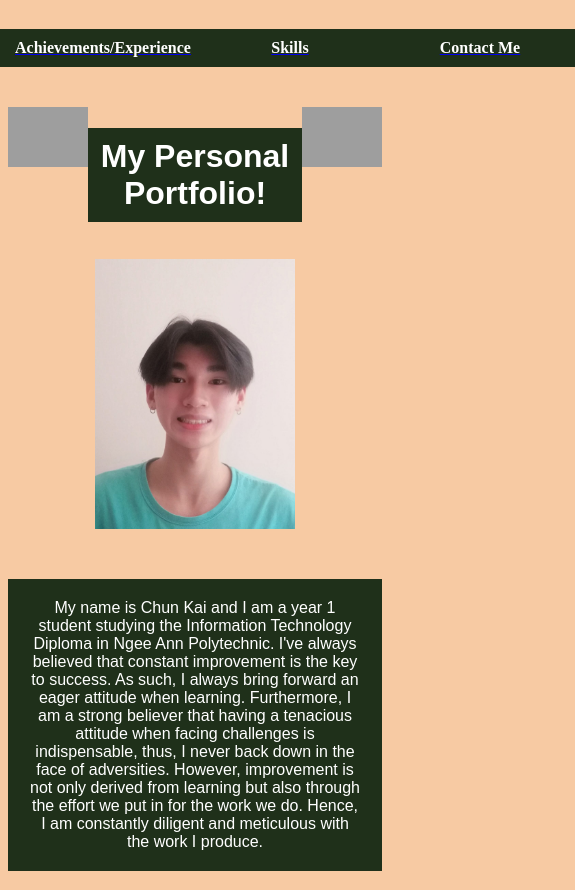
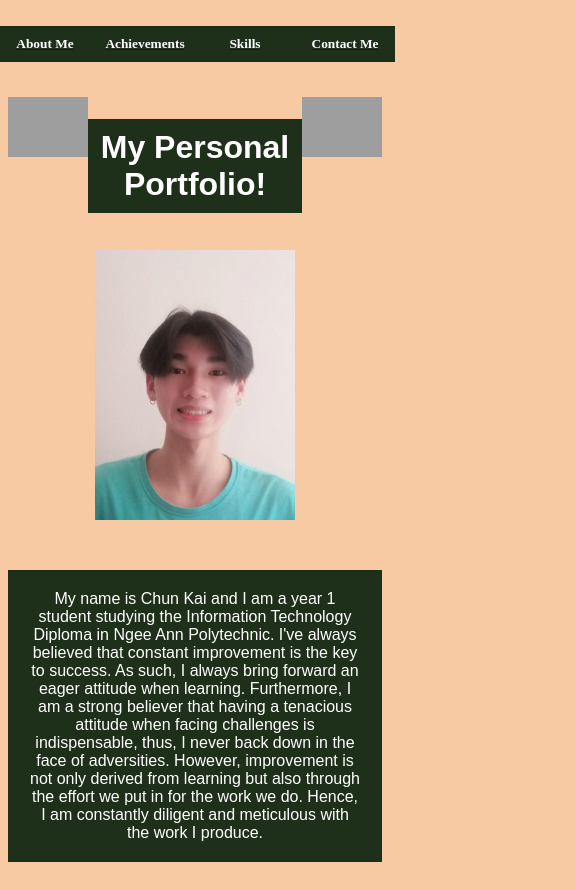
Before and after one commit to ChunKaii/ID-Assignment-1, a plain HTML site: page Html files/index page 1.html in a window 390 px wide. Shown: the top 890 px of the page, 575 px wide, since content can reach past the window. Drawn offline with Linux system fonts and the light colour scheme; grey boxes are pictures that could not be loaded.

Commit message:
Added media query and changed directory words

```diff
--- a/CSS files/style.css
+++ b/CSS files/style.css
@@ -59,3 +59,13 @@ label {
     display: flex;
     justify-content: space-around;
 }
+@media screen and (max-width: 576px) {
+    .directory-box{
+        text-align: center;
+        background-color: #1F301A;
+        color: white;
+        width: 80px;
+        padding: 10px;
+        font-size: smaller;
+    }
+}
--- a/Html files/index page 1.html
+++ b/Html files/index page 1.html
@@ -11,7 +11,7 @@
                 <h4 class="directory-box">About Me</h4>
             </a>
             <a href="index page 2.html">
-                <h4 class="directory-box">Achievements/Experience</h4>
+                <h4 class="directory-box">Achievements</h4>
             </a>
             <a href="index page 3.html">
                 <h4 class="directory-box">Skills</h4>
```
Also changed, not shown: Html files/index page 2.html (+1 -1 lines), Html files/index page 3.html (+1 -1 lines), Html files/index page 4.html (+1 -1 lines).
